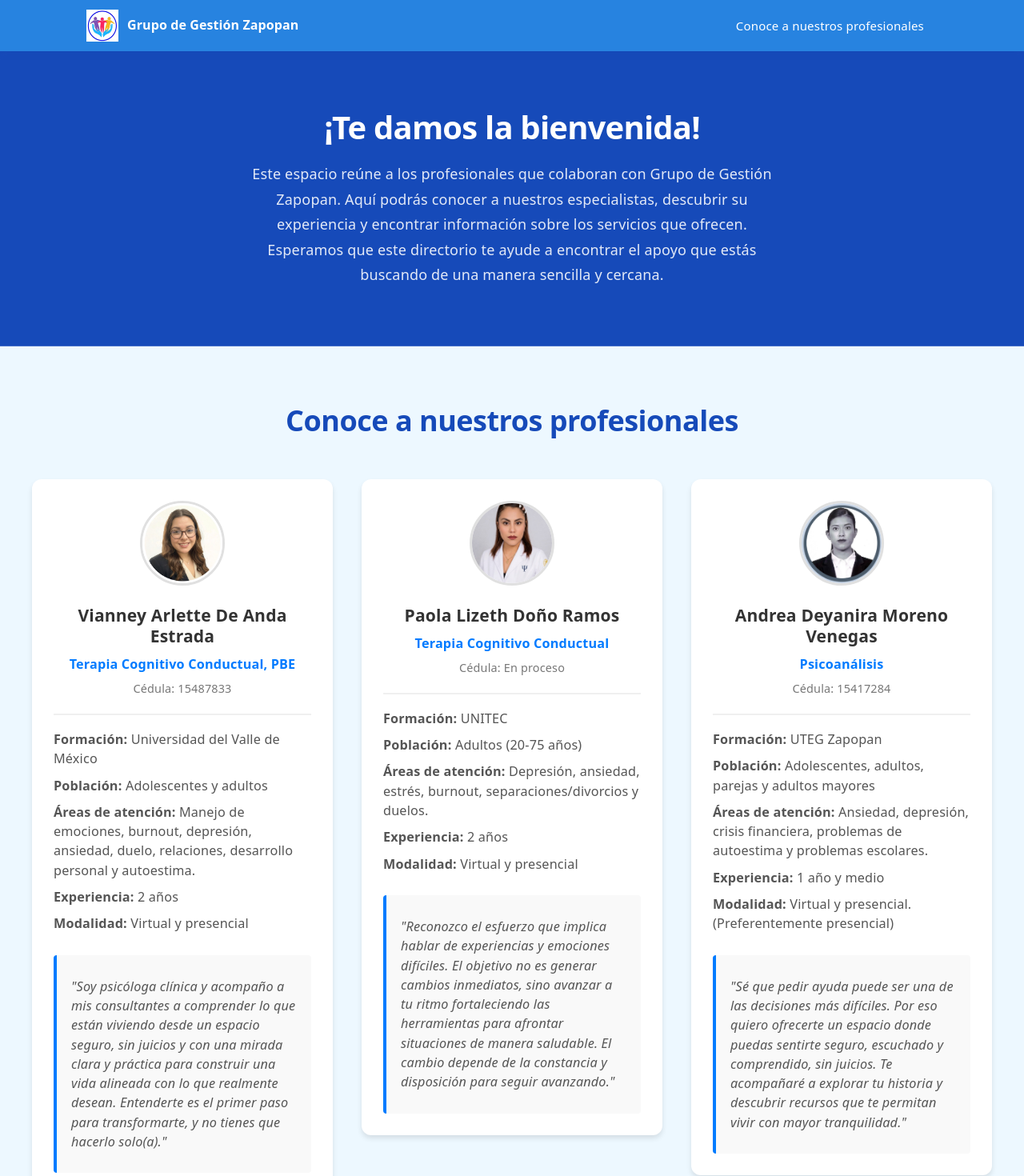
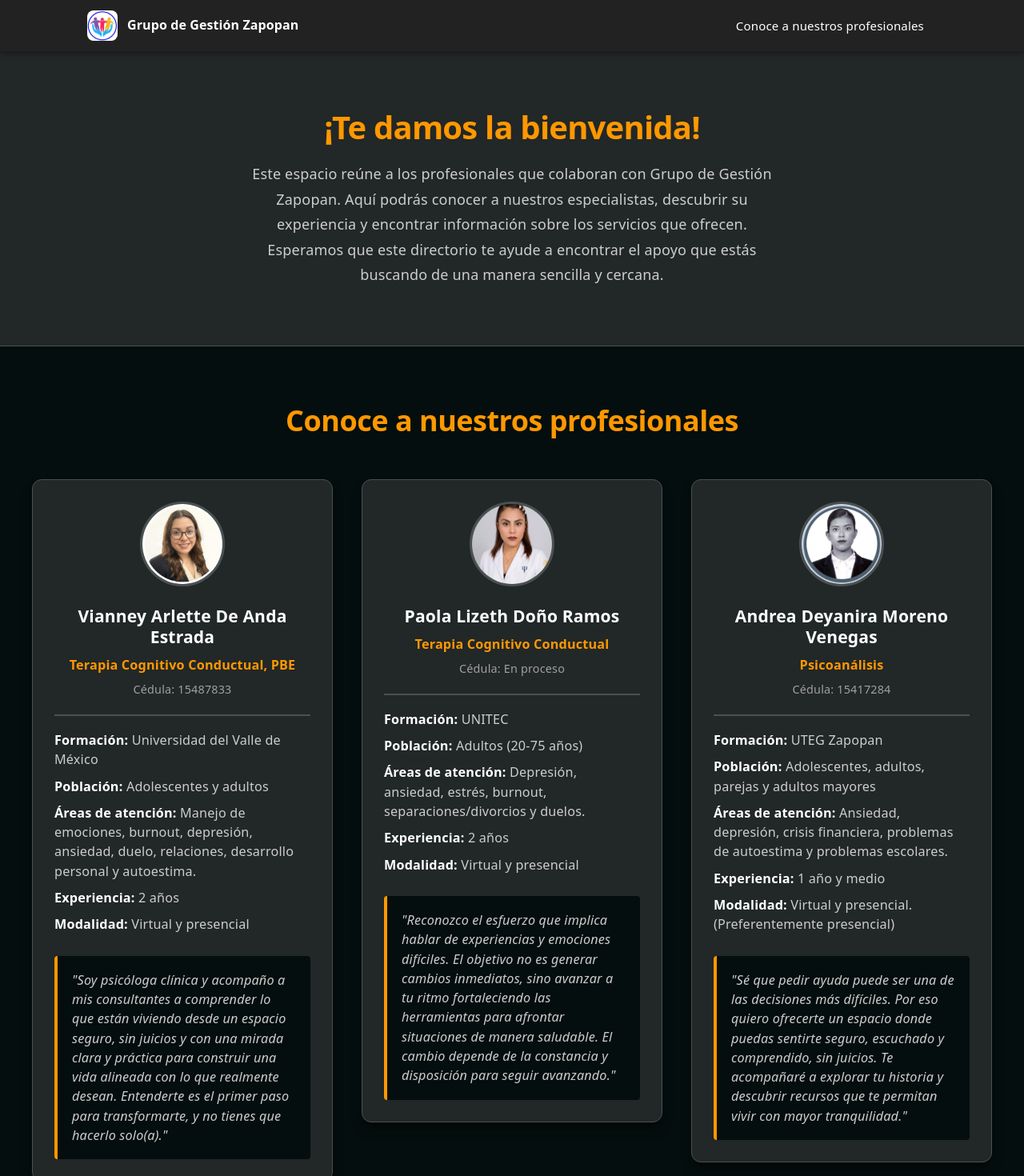
Before and after one commit to sofiafgm/profesional-profiles, a React (Vite) app: page / in a window 1280 px wide. Shown: the top 1470 px of the page at 80% size. Built offline with nearby package versions, Linux system fonts and the light colour scheme.

Commit message:
Update styles for the entire site

```diff
--- a/src/components/Footer/Footer.css
+++ b/src/components/Footer/Footer.css
@@ -1,6 +1,6 @@
 .footer {
-  background-color: var(--color-primary-dark);
-  border-top: 3px solid var(--color-primary-light);
+  background-color: var(--surface-color);
+  border-top: 3px solid var(--primary-color);
 }
 
 .footer-inner {
@@ -32,14 +32,14 @@
   font-weight: 700;
   letter-spacing: 1.2px;
   text-transform: uppercase;
-  color: var(--color-primary-light);
+  color: var(--primary-color);
   margin: 0;
 }
 
 .footer-description {
   font-size: 14px;
   font-weight: 400;
-  color: rgba(255, 255, 255, 0.85);
+  color: var(--text-secondary);
   line-height: 1.7;
   margin: 0;
 }
@@ -47,7 +47,7 @@
 /* ── Address ──────────────────────────────────────────── */
 .footer-address {
   font-style: normal;
-  color: rgba(255, 255, 255, 0.85);
+  color: var(--text-secondary);
   font-size: 15px;
   line-height: 1.7;
   margin: 0;
@@ -72,13 +72,49 @@
 .schedule-days {
   font-size: 14px;
   font-weight: 600;
-  color: var(--color-white);
+  color: var(--text-primary);
 }
 
 .schedule-hours {
   font-size: 14px;
-  color: rgba(255, 255, 255, 0.70);
+  color: var(--text-muted);
   line-height: 1.5;
+}
+
+/* ── Scroll-to-top button ─────────────────────────────── */
+.scroll-top {
+  display: flex;
+  flex-direction: column;
+  align-items: center;
+  gap: 6px;
+  padding: 14px 20px;
+  border: none;
+  border-radius: 10px;
+  background-color: var(--primary-color);
+  color: var(--background-color);
+  font-size: 13px;
+  font-weight: 700;
+  letter-spacing: 0.4px;
+  cursor: pointer;
+  flex-shrink: 0;
+  align-self: center;
+  transition: background-color 0.2s ease, color 0.2s ease, transform 0.2s ease;
+}
+
+.scroll-top:hover {
+  background-color: var(--primary-hover);
+  color: var(--text-primary);
+  transform: translateY(-2px);
+}
+
+.scroll-top:focus-visible {
+  outline: 2px solid var(--primary-color);
+  outline-offset: 3px;
+}
+
+.scroll-top-arrow {
+  font-size: 20px;
+  line-height: 1;
 }
 
 /* ── Mobile ───────────────────────────────────────────── */
--- a/src/components/Hero/Hero.css
+++ b/src/components/Hero/Hero.css
@@ -1,6 +1,6 @@
 .hero {
-  background-color: var(--color-primary-dark);
-  border-bottom: 1px solid rgba(255, 255, 255, 0.2);
+  background-color: var(--surface-color);
+  border-bottom: 1px solid var(--border-color);
   padding: 72px 32px;
   text-align: center;
   box-sizing: border-box;
@@ -17,7 +17,7 @@
 .hero-title {
   font-size: 40px;
   font-weight: 700;
-  color: var(--color-white);
+  color: var(--primary-color);
   letter-spacing: -0.8px;
   line-height: 1.15;
   margin: 0;
@@ -25,7 +25,7 @@
 
 .hero-body {
   font-size: 18px;
-  color: rgba(255, 255, 255, 0.88);
+  color: var(--text-secondary);
   line-height: 1.75;
   margin: 0;
 }
--- a/src/components/Navbar/Navbar.css
+++ b/src/components/Navbar/Navbar.css
@@ -3,8 +3,8 @@
   top: 0;
   z-index: 100;
   width: 100%;
-  background-color: var(--color-primary);
-  box-shadow: 0 2px 8px rgba(22, 74, 185, 0.25);
+  background-color: var(--navbar-background);
+  box-shadow: 0 2px 8px rgba(0, 0, 0, 0.4);
 }
 
 .navbar-inner {
@@ -32,8 +32,8 @@
   width: 38px;
   height: 38px;
   border-radius: 8px;
-  background-color: var(--color-white);
-  color: var(--color-primary-dark);
+  background-color: var(--surface-color);
+  color: var(--primary-color);
   font-weight: 700;
   font-size: 13px;
   letter-spacing: 0.5px;
@@ -41,10 +41,17 @@
   align-items: center;
   justify-content: center;
   flex-shrink: 0;
+  overflow: hidden;
+}
+
+.logo-mark img {
+  width: 100%;
+  height: 100%;
+  object-fit: cover;
 }
 
 .logo-text {
-  color: var(--color-white);
+  color: var(--text-primary);
   font-weight: 700;
   font-size: 16px;
   line-height: 1.2;
@@ -62,7 +69,7 @@
 }
 
 .navbar-link {
-  color: var(--color-white);
+  color: var(--text-primary);
   text-decoration: none;
   font-weight: 500;
   font-size: 15px;
@@ -75,18 +82,19 @@
 
 .navbar-link:hover,
 .navbar-link:focus-visible {
-  background-color: var(--color-primary-dark);
+  background-color: var(--surface-color);
+  color: var(--primary-color);
   outline: none;
 }
 
 .navbar-link:focus-visible {
-  outline: 2px solid var(--color-primary-light);
+  outline: 2px solid var(--primary-color);
   outline-offset: 2px;
 }
 
-/* Active link underline indicator */
 .navbar-link.active {
-  box-shadow: inset 0 -3px 0 var(--color-primary-light);
+  box-shadow: inset 0 -3px 0 var(--primary-color);
+  color: var(--primary-color);
 }
 
 /* ── Hamburger toggle ─────────────────────────────────── */
@@ -108,14 +116,14 @@
 }
 
 .navbar-toggle:hover {
-  background-color: var(--color-primary-dark);
+  background-color: var(--surface-color);
 }
 
 .navbar-toggle span {
   display: block;
   width: 22px;
   height: 2px;
-  background-color: var(--color-white);
+  background-color: var(--text-primary);
   border-radius: 2px;
   transition: transform 0.25s ease, opacity 0.25s ease;
   transform-origin: center;
--- a/src/components/Professional/Professional.css
+++ b/src/components/Professional/Professional.css
@@ -5,9 +5,9 @@
 }
 
 .professional-section h2 {
+  color: var(--primary-color);
   font-size: 36px;
   font-weight: 700;
-  color: var(--color-primary-dark);
   margin: 0 0 16px;
   letter-spacing: -0.5px;
   text-align: center;
@@ -22,15 +22,17 @@
 }
 
 .professional-card {
-    background: #ffffff;
+  background: var(--surface-color);
+  border: 1px solid var(--border-color);
   border-radius: 12px;
-    box-shadow: 0 4px 6px rgba(0, 0, 0, 0.1);
+  box-shadow: var(--shadow);
   padding: 1.5rem;
-    transition: transform 0.2s ease;
+  transition: transform 0.2s ease, border-color 0.2s ease;
 }
 
 .professional-card:hover {
   transform: translateY(-5px);
+  border-color: var(--primary-color);
 }
 
 .professional-image {
@@ -39,48 +41,69 @@
   border-radius: 50%;
   object-fit: cover;
   margin-bottom: 1rem;
-    border: 3px solid #e0e0e0;
+  border: 3px solid var(--border-color);
 }
 
 .professional-header {
   text-align: center;
-    border-bottom: 2px solid #f0f0f0;
+  border-bottom: 2px solid var(--border-color);
   padding-bottom: 1rem;
   margin-bottom: 1rem;
 }
 
 .professional-title-group h3 {
   margin: 0 0 0.5rem 0;
-    color: #333;
+  color: var(--text-primary);
 }
 
 .professional-approach {
   display: block;
   font-weight: bold;
-    color: #007bff;
+  color: var(--primary-color);
   font-size: 0.9rem;
 }
 
 .professional-cedula {
   display: block;
   font-size: 0.8rem;
-    color: #777;
+  color: var(--text-muted);
   margin-top: 0.25rem;
 }
 
 .professional-body p {
   font-size: 0.9rem;
   line-height: 1.5;
-    color: #555;
+  color: var(--text-secondary);
   margin: 0.5rem 0;
+}
+
+.professional-body strong {
+  color: var(--text-primary);
 }
 
 .professional-message {
   margin-top: 1.5rem;
   padding: 1rem;
-    background-color: #f9f9f9;
-    border-left: 4px solid #007bff;
+  background-color: var(--background-color);
+  border-left: 4px solid var(--primary-color);
   font-style: italic;
   font-size: 0.85rem;
   border-radius: 4px;
+  color: var(--text-secondary);
 }
+
+.professional-message p {
+  color: var(--text-secondary);
+  margin: 0;
+}
+
+@media (max-width: 768px) {
+  .professional-section {
+    padding: 1.5rem 1rem;
+  }
+
+  .professional-section h2 {
+    font-size: 28px;
+    padding: 1.5rem 0;
+  }
+}
--- a/src/index.css
+++ b/src/index.css
@@ -1,34 +1,23 @@
 :root {
-  /* Brand palette */
-  --color-primary:       rgb(39, 131, 224);
-  --color-primary-dark:  rgb(22, 74, 185);
-  --color-primary-light: rgb(96, 185, 239);
-  --color-bg:            rgb(237, 248, 255);
-  --color-text:          rgb(34, 53, 77);
-  --color-text-muted:    rgb(90, 105, 125);
-  --color-success:       rgb(113, 210, 84);
-  --color-success-bg:    rgb(167, 230, 137);
-  --color-warning:       rgb(248, 201, 64);
-  --color-error:         rgb(243, 117, 116);
-  --color-promo:         rgb(241, 112, 183);
-  --color-accent2:       rgb(162, 110, 223);
-  --color-white:         rgb(255, 255, 255);
-  --color-border:        rgb(205, 214, 225);
-  --color-disabled-text: rgb(90, 105, 125);
-  --color-disabled-bg:   rgb(245, 247, 250);
+  --primary-color: rgb(255, 152, 0);
+  --primary-hover: rgb(255, 98, 16);
+  --secondary-color: rgb(43, 92, 130);
+  --background-color: rgb(5, 14, 14);
+  --navbar-background: rgb(34, 34, 34);
+  --surface-color: rgb(34, 39, 39);
+  --surface-light: rgb(255, 255, 255);
+  --text-primary: rgb(255, 255, 255);
+  --text-secondary: rgb(205, 205, 205);
+  --text-muted: rgb(160, 160, 160);
+  --success-color: rgb(113, 210, 84);
+  --success-background: rgb(35, 75, 45);
+  --warning-color: rgb(248, 201, 64);
+  --error-color: rgb(243, 117, 116);
+  --accent-color: rgb(98, 134, 162);
+  --border-color: rgb(75, 80, 80);
 
-  /* Legacy aliases kept for existing component usage */
-  --text:       var(--color-text-muted);
-  --text-h:     var(--color-text);
-  --bg:         var(--color-bg);
-  --border:     var(--color-border);
-  --code-bg:    rgb(230, 242, 252);
-  --accent:     var(--color-primary);
-  --accent-bg:  rgba(39, 131, 224, 0.1);
-  --accent-border: rgba(39, 131, 224, 0.5);
-  --social-bg:  rgba(237, 248, 255, 0.6);
   --shadow:
-    rgba(0, 0, 0, 0.1) 0 10px 15px -3px, rgba(0, 0, 0, 0.05) 0 4px 6px -2px;
+    rgba(0, 0, 0, 0.4) 0 10px 15px -3px, rgba(0, 0, 0, 0.25) 0 4px 6px -2px;
 
   --sans:    system-ui, 'Segoe UI', Roboto, sans-serif;
   --heading: system-ui, 'Segoe UI', Roboto, sans-serif;
@@ -36,8 +25,8 @@
 
   font: 18px/145% var(--sans);
   letter-spacing: 0.18px;
-  color: var(--color-text);
-  background: var(--color-bg);
+  color: var(--text-primary);
+  background: var(--background-color);
   font-synthesis: none;
   text-rendering: optimizeLegibility;
   -webkit-font-smoothing: antialiased;
@@ -59,13 +48,15 @@
 
 body {
   margin: 0;
+  background: var(--background-color);
+  color: var(--text-primary);
 }
 
 h1,
 h2 {
   font-family: var(--heading);
   font-weight: 500;
-  color: var(--text-h);
+  color: var(--text-primary);
 }
 
 h1 {
@@ -77,6 +68,7 @@ h1 {
     margin: 20px 0;
   }
 }
+
 h2 {
   font-size: 24px;
   line-height: 118%;
@@ -86,21 +78,18 @@ h2 {
     font-size: 20px;
   }
 }
+
 p {
   margin: 0;
 }
 
-code,
-.counter {
+code {
   font-family: var(--mono);
   display: inline-flex;
   border-radius: 4px;
-  color: var(--text-h);
-}
-
-code {
+  color: var(--text-primary);
   font-size: 15px;
   line-height: 135%;
   padding: 4px 8px;
-  background: var(--code-bg);
+  background: var(--surface-color);
 }
```
Also changed, not shown: src/components/Specialty/specialty.css (+5 -5 lines). Lines whose indentation alone changed are shown as unchanged.
